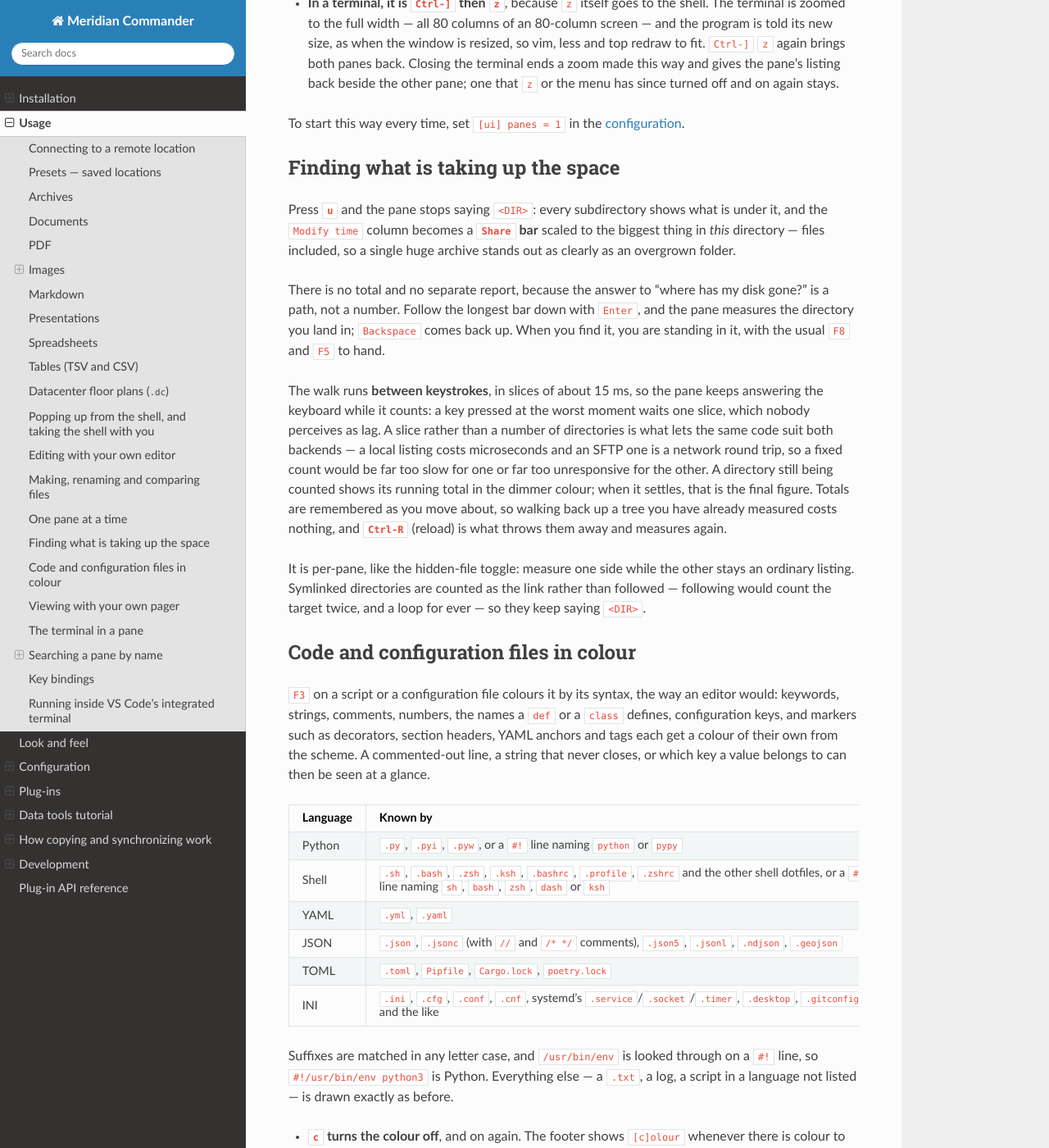
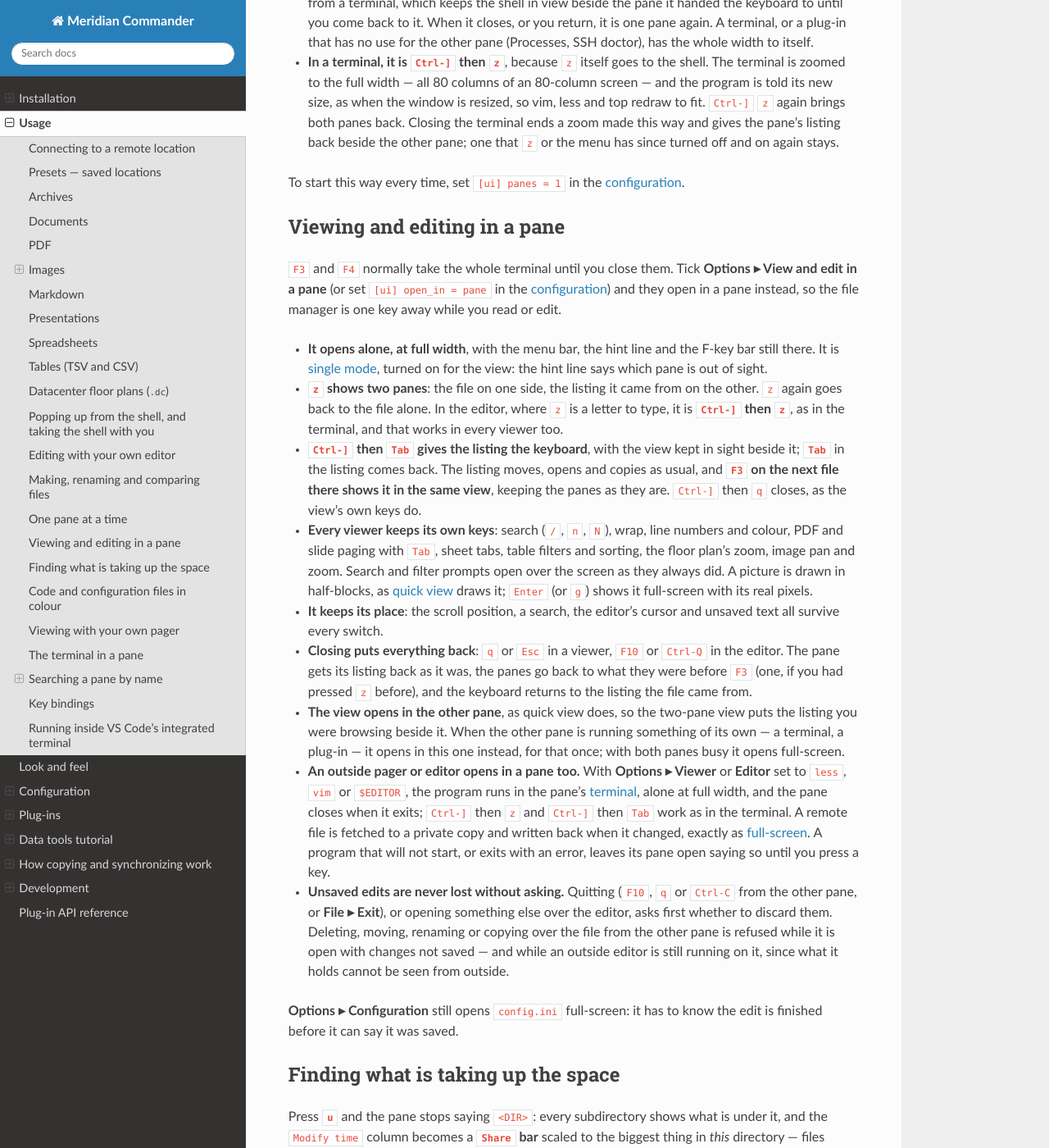
Before and after one commit to MartinGallagher-code/meridian_commander, a Sphinx documentation site: the page built from docs/usage.md, in a window 1280 px wide and 1400 px high, scrolled down 17398 px. Shown: the whole window at 82% size. Built offline with Sphinx 7.4.7 and the Read the Docs theme 3.1.0, drawn with Linux system fonts in a browser that asks for light colours; some of the changed text lies outside the part shown.

Commit message:
Document F3 and F4 in a pane; version 1.21.0
The F1 help, README, docs/usage.md (a section of its own, the key
table, and pointers from the outside editor and pager sections),
docs/configuration.md ([ui] open_in) and docs/plugins.md
(PanePlugin.may_close) describe the setting.  Minor bump: something
new a user can use.

Refs MC-025

Co-Authored-By: Claude Opus 5.5 <noreply@anthropic.com>
Claude-Session: https://claude.ai/code/session_01QiRaYE8mr2yVN6KAi5qZKk

```diff
--- a/docs/usage.md
+++ b/docs/usage.md
@@ -803,6 +803,10 @@ with `:q` costs no upload. Two limits follow from that:
   rewritten — the temporary copy is deliberately **kept**, and the message
   tells you where it is. Nothing you typed is thrown away.
 
+With **Options ▸ View and edit in a pane** ticked, the editor runs in a pane
+instead of taking the terminal — see
+[Viewing and editing in a pane](#viewing-and-editing-in-a-pane).
+
 ## Making, renaming and comparing files
 
 **`n` — new file.** Asks for a name and creates it, empty, in the active
@@ -883,6 +887,60 @@ line says it is there and where it is (`right pane hidden: sftp://web1:/srv`).
 
 To start this way every time, set `[ui] panes = 1` in the
 [configuration](configuration.md).
+
+## Viewing and editing in a pane
+
+`F3` and `F4` normally take the whole terminal until you close them. Tick
+**Options ▸ View and edit in a pane** (or set `[ui] open_in = pane` in the
+[configuration](configuration.md#ui-open_in--f3-and-f4-in-a-pane)) and they
+open in a pane instead, so the file manager is one key away while you read or
+edit.
+
+- **It opens alone, at full width**, with the menu bar, the hint line and the
+  F-key bar still there. It is [single mode](#one-pane-at-a-time), turned on
+  for the view: the hint line says which pane is out of sight.
+- **`z` shows two panes**: the file on one side, the listing it came from on
+  the other. `z` again goes back to the file alone. In the editor, where `z`
+  is a letter to type, it is **`Ctrl-]` then `z`**, as in the terminal, and
+  that works in every viewer too.
+- **`Ctrl-]` then `Tab` gives the listing the keyboard**, with the view kept in
+  sight beside it; **`Tab`** in the listing comes back. The listing moves,
+  opens and copies as usual, and **`F3` on the next file there shows it in the
+  same view**, keeping the panes as they are. `Ctrl-]` then `q` closes, as the
+  view's own keys do.
+- **Every viewer keeps its own keys**: search (`/`, `n`, `N`), wrap, line
+  numbers and colour, PDF and slide paging with `Tab`, sheet tabs, table
+  filters and sorting, the floor plan's zoom, image pan and zoom. Search and
+  filter prompts open over the screen as they always did. A picture is drawn
+  in half-blocks, as [quick view](#quick-view) draws it; `Enter` (or `g`) shows
+  it full-screen with its real pixels.
+- **It keeps its place**: the scroll position, a search, the editor's cursor
+  and unsaved text all survive every switch.
+- **Closing puts everything back**: `q` or `Esc` in a viewer, `F10` or
+  `Ctrl-Q` in the editor. The pane gets its listing back as it was, the panes
+  go back to what they were before `F3` (one, if you had pressed `z` before),
+  and the keyboard returns to the listing the file came from.
+- **The view opens in the other pane**, as quick view does, so the two-pane
+  view puts the listing you were browsing beside it. When the other pane is
+  running something of its own — a terminal, a plug-in — it opens in this one
+  instead, for that once; with both panes busy it opens full-screen.
+- **An outside pager or editor opens in a pane too.** With **Options ▸ Viewer**
+  or **Editor** set to `less`, `vim` or `$EDITOR`, the program runs in the
+  pane's [terminal](#the-terminal-in-a-pane), alone at full width, and the
+  pane closes when it exits; `Ctrl-]` then `z` and `Ctrl-]` then `Tab` work as
+  in the terminal. A remote file is fetched to a private copy and written back
+  when it changed, exactly as [full-screen](#editing-with-your-own-editor). A
+  program that will not start, or exits with an error, leaves its pane open
+  saying so until you press a key.
+- **Unsaved edits are never lost without asking.** Quitting (`F10`, `q` or
+  `Ctrl-C` from the other pane, or **File ▸ Exit**), or opening something else
+  over the editor, asks first whether to discard them. Deleting, moving,
+  renaming or copying over the file from the other pane is refused while it is
+  open with changes not saved — and while an outside editor is still running
+  on it, since what it holds cannot be seen from outside.
+
+**Options ▸ Configuration** still opens `config.ini` full-screen: it has to
+know the edit is finished before it can say it was saved.
 
 ## Finding what is taking up the space
 
@@ -973,7 +1031,9 @@ built-in viewer's colours; `bat --paging=always` colours them its own way.
 The rest matches `F4`: the terminal is handed over while the pager runs, and on
 a remote pane the file is fetched to a private temporary copy (mode `0700`,
 8 MB ceiling) and read there. Nothing is written back — a pager has nothing to
-send — so the copy is removed however the pager exits.
+send — so the copy is removed however the pager exits. With **Options ▸ View
+and edit in a pane** ticked, the pager runs in a pane instead — see
+[Viewing and editing in a pane](#viewing-and-editing-in-a-pane).
 
 ## The terminal in a pane
 
@@ -1283,7 +1343,7 @@ where it should.)
 | `f` | find files (browsable results) | | |
 | `C` | configuration menu | `Ctrl-]` | in the terminal: its menu — `Tab` other pane, `z` zoom, `q` close, `PgUp` scroll back |
 | `Options ▸ Editor` | F4 opens your editor | `Options ▸ Viewer` | F3 opens your pager |
-| `Options ▸ Single pane` | the same as `z`, ticked while on | | |
+| `Options ▸ Single pane` | the same as `z`, ticked while on | `Options ▸ View and edit in a pane` | F3 and F4 open in a pane (see above) |
 
 **F-key aliases** (for terminals that swallow function keys): press the digit
 `1`–`0` for `F1`–`F10`, or the mnemonic letter — `?`/`1` help, `o` open/connect,
--- a/meridian_commander/__init__.py
+++ b/meridian_commander/__init__.py
@@ -8,7 +8,7 @@ bidirectional directory synchronization, a file viewer and a file editor.
 
 from __future__ import annotations
 
-__version__ = "1.20.0"
+__version__ = "1.21.0"
 
 from .app import main
 
--- a/pyproject.toml
+++ b/pyproject.toml
@@ -9,7 +9,7 @@ build-backend = "setuptools.build_meta"
 
 [project]
 name = "meridian-commander"
-version = "1.20.0"
+version = "1.21.0"
 description = "Two-pane terminal file manager (Midnight Commander style): local + SFTP/SSH/FTP panes, cross-location copy/move, bidirectional sync, in-pane terminal, viewer, editor, .xlsx grid, .docx document, .pptx slide, rendered Markdown, colour image and PDF browsers, zip/tar archives browsable as directories, and plug-ins."
 readme = "README.md"
 requires-python = ">=3.9"
```
Also changed, not shown: CHANGELOG.md (+38 -0 lines), README.md (+7 -0 lines), docs/configuration.md (+21 -1 lines), docs/plugins.md (+12 -0 lines), 1 other file.
